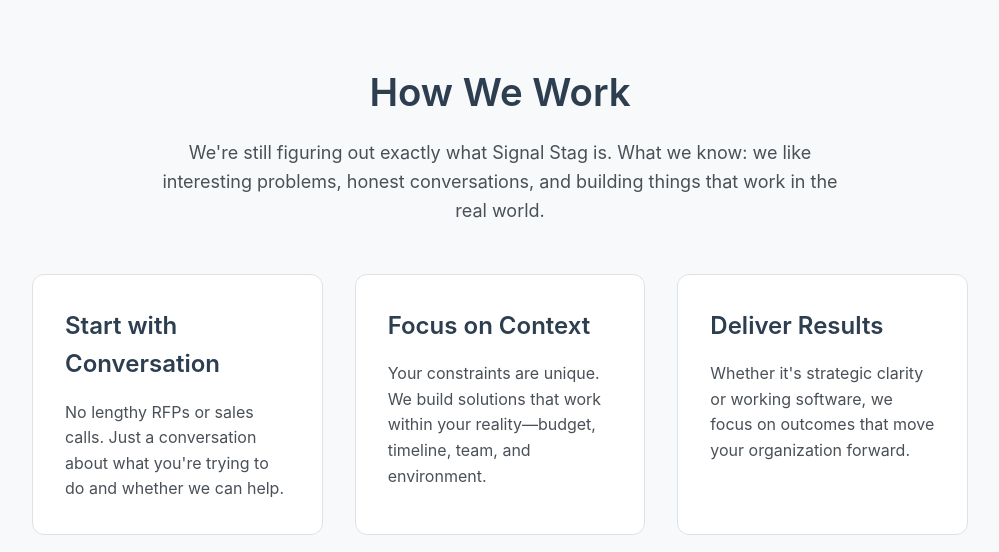
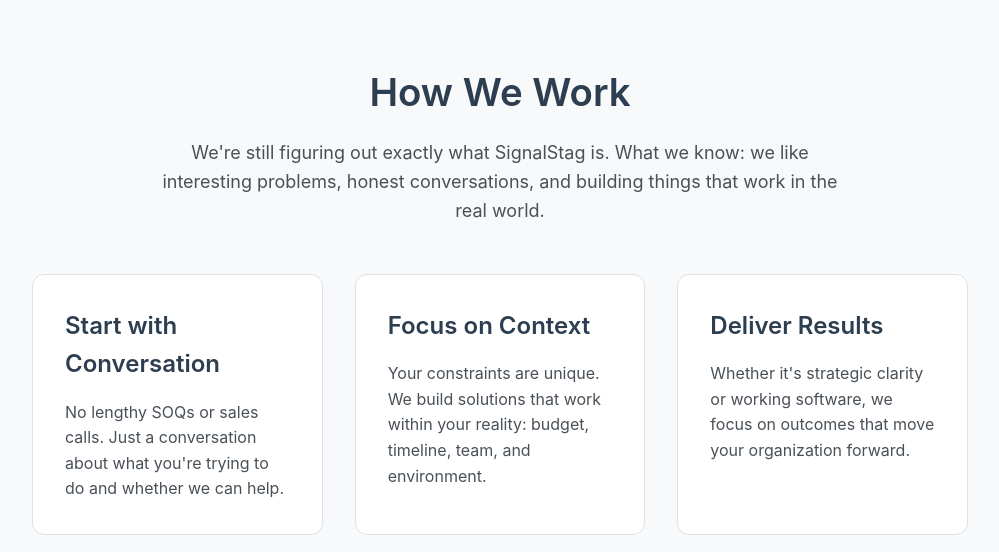
Before and after one commit to nhart99/signalstag-site, a plain HTML site: page index.html in a window 1280 px wide. Shown: the part 1380-1932 px from the top of the page, without its empty margins (140-1139 px from the left). Drawn offline with Linux system fonts and the light colour scheme; a script that the page names is missing.

Commit message:
Update text and comments in index.html

```diff
--- a/index.html
+++ b/index.html
@@ -906,18 +906,18 @@
       <div class="container">
         <h2 style="text-align: center;">How We Work</h2>
         <p class="section-intro">
-          We're still figuring out exactly what Signal Stag is. What we know: we like interesting problems, honest conversations, and building things that work in the real world.
+          We're still figuring out exactly what SignalStag is. What we know: we like interesting problems, honest conversations, and building things that work in the real world.
         </p>
 
         <div class="services-grid">
           <div class="service-card">
             <h3>Start with Conversation</h3>
-            <p>No lengthy RFPs or sales calls. Just a conversation about what you're trying to do and whether we can help.</p>
+            <p>No lengthy SOQs or sales calls. Just a conversation about what you're trying to do and whether we can help.</p>
           </div>
 
           <div class="service-card">
             <h3>Focus on Context</h3>
-            <p>Your constraints are unique. We build solutions that work within your reality—budget, timeline, team, and environment.</p>
+            <p>Your constraints are unique. We build solutions that work within your reality: budget, timeline, team, and environment.</p>
           </div>
 
           <div class="service-card">
@@ -941,7 +941,7 @@
       </div>
     </section>
 
-    <!-- Contact -->
+    <!-- Contact
     <section id="contact" class="alt">
       <div class="container">
         <h2 style="text-align: center;">Get in Touch</h2>
@@ -950,12 +950,14 @@
         </p>
 
         <div class="contact-form-wrapper">
-          <!-- HubSpot Form Embed -->
+          <!-- HubSpot Form Embed
           <div class="hs-form-frame" data-region="na2" data-form-id="bd3f6b9b-6e83-457c-b0bd-2179e4600d7f" data-portal-id="244349622"></div>
 
           <p class="small-text" style="margin-top: 1.5rem; padding-top: 1.5rem; border-top: 1px solid var(--border-gray);">
             Prefer email? Reach us directly at <a href="mailto:hello@signalstag.com" style="color: var(--copper); text-decoration: none; font-weight: 500;">hello@signalstag.com</a>
           </p>
+     -->
+
         </div>
       </div>
     </section>
@@ -967,7 +969,9 @@
       <nav>
         <a href="/privacy.html">Privacy</a>
         <a href="/terms.html">Terms</a>
+        <!--
         <a href="/soap">WildSOAP</a>
+        -->
       </nav>
     </div>
   </footer>
```
